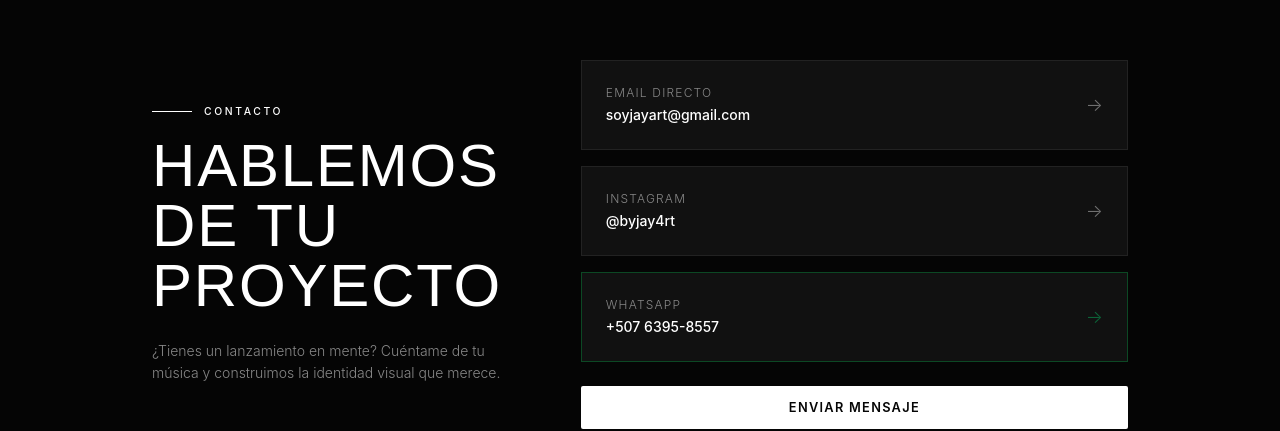
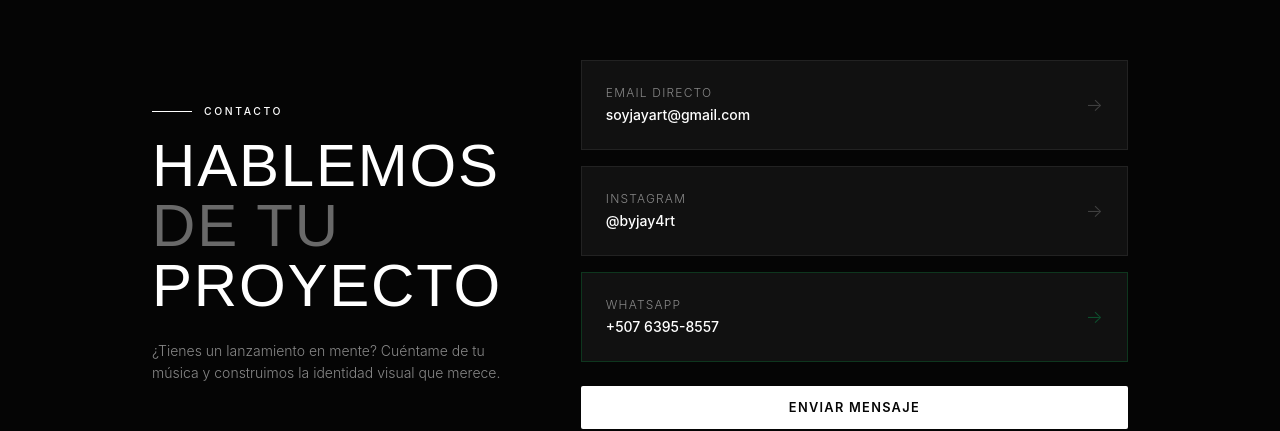
Before and after one commit to vixaontheblock/jay-art, a Next.js app: page / in a window 1280 px wide. Shown: the part 5832-6263 px from the top of the page. Built offline with nearby package versions, Linux system fonts and the light colour scheme.

Commit message:
Update styles for Contact component links

```diff
--- a/src/components/Contact.tsx
+++ b/src/components/Contact.tsx
@@ -10,7 +10,7 @@ export default function Contact() {
           </p>
           <h2 className="font-display text-6xl uppercase leading-none mb-6">
             Hablemos<br />
-            <span className="text-[var(--gold)]">de tu</span><br />
+            <span className="text-white/40">de tu</span><br />
             proyecto
           </h2>
           <p className="text-[var(--muted)] text-sm font-light leading-relaxed">
@@ -23,38 +23,37 @@ export default function Contact() {
         <div className="space-y-4">
           <a
             href="mailto:soyjayart@gmail.com"
-            className="group flex items-center justify-between p-6 border border-[var(--border)] hover:border-[var(--gold)]/40 bg-[var(--bg-card)] transition-all duration-300"
+            className="group flex items-center justify-between p-6 border border-[var(--border)] hover:border-white/20 bg-[var(--bg-card)] transition-all duration-300"
           >
             <div>
               <p className="text-xs text-[var(--muted)] uppercase tracking-widest mb-1">Email directo</p>
-              <p className="text-sm font-medium group-hover:text-[var(--gold)] transition-colors">
+              <p className="text-sm font-medium group-hover:text-white transition-colors">
                 soyjayart@gmail.com
               </p>
             </div>
-            <span className="text-[var(--gold)] opacity-40 group-hover:opacity-100 transition-opacity text-lg">→</span>
+            <span className="text-white/20 group-hover:text-white/60 transition-all text-lg group-hover:translate-x-1 duration-200">→</span>
           </a>
 
           <a
             href="https://instagram.com/byjay4rt"
             target="_blank"
             rel="noopener noreferrer"
-            className="group flex items-center justify-between p-6 border border-[var(--border)] hover:border-[var(--gold)]/40 bg-[var(--bg-card)] transition-all duration-300"
+            className="group flex items-center justify-between p-6 border border-[var(--border)] hover:border-white/20 bg-[var(--bg-card)] transition-all duration-300"
           >
             <div>
               <p className="text-xs text-[var(--muted)] uppercase tracking-widest mb-1">Instagram</p>
-              <p className="text-sm font-medium group-hover:text-[var(--gold)] transition-colors">
+              <p className="text-sm font-medium group-hover:text-white transition-colors">
                 @byjay4rt
               </p>
             </div>
-            <span className="text-[var(--gold)] opacity-40 group-hover:opacity-100 transition-opacity text-lg">→</span>
+            <span className="text-white/20 group-hover:text-white/60 transition-all text-lg group-hover:translate-x-1 duration-200">→</span>
           </a>
 
-          {/* WHATSAPP (AGREGADO) */}
           <a
             href="https://wa.me/50763958557"
             target="_blank"
             rel="noopener noreferrer"
-            className="group flex items-center justify-between p-6 border border-green-500/30 hover:border-green-400/60 bg-[var(--bg-card)] transition-all duration-300"
+            className="group flex items-center justify-between p-6 border border-green-500/20 hover:border-green-400/40 bg-[var(--bg-card)] transition-all duration-300"
           >
             <div>
               <p className="text-xs text-[var(--muted)] uppercase tracking-widest mb-1">
@@ -64,7 +63,7 @@ export default function Contact() {
                 +507 6395-8557
               </p>
             </div>
-            <span className="text-green-400 opacity-40 group-hover:opacity-100 transition-opacity text-lg">
+            <span className="text-green-400/30 group-hover:text-green-400/70 transition-all text-lg group-hover:translate-x-1 duration-200">
               →
             </span>
           </a>
```
